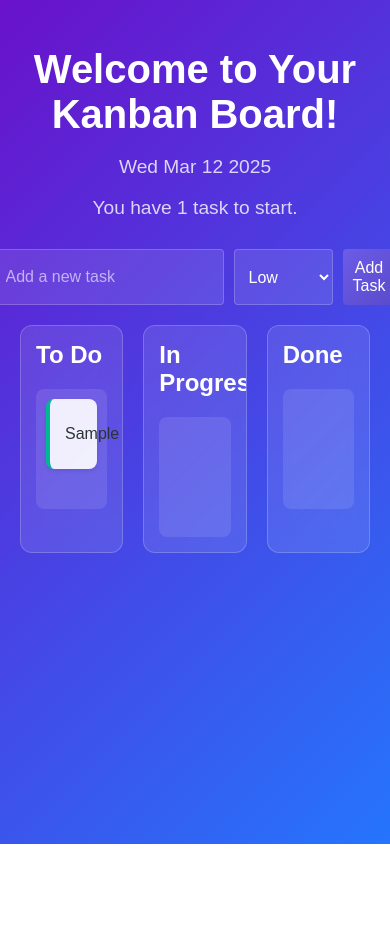
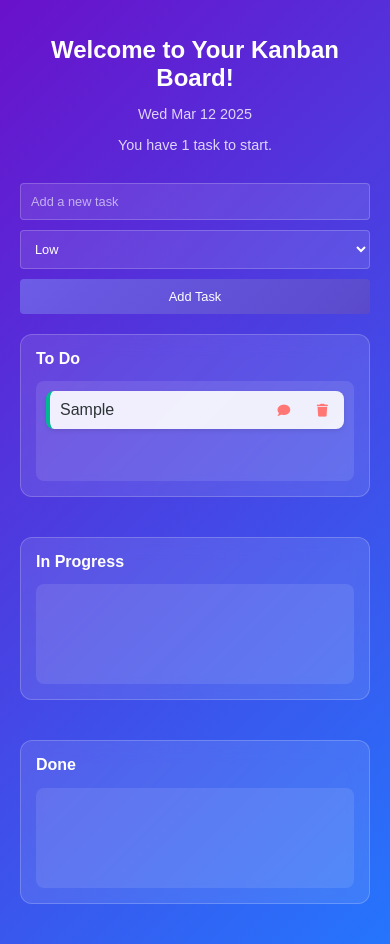
Before and after one commit to ahmad-v0/sc-js-practice-ai01-to-do-app, a plain HTML site: page index.html in a window 390 px wide. Both pictures are taken after typing "Sample" into the empty fields and a click on the button "Add Task". Before the commit the page ends 844 px from the top, so only its background shows below. Drawn offline with nearby package versions, Linux system fonts and the light colour scheme.

Commit message:
Error on full responsiveness resolved width of add new task input box was breaking layout for smaller devices, it is fixed and checked ok

```diff
--- a/styles.css
+++ b/styles.css
@@ -12,6 +12,7 @@ body {
   max-width: 1200px;
   margin: 0 auto;
   padding: 20px;
+  box-sizing: border-box; /* Include padding in width calculation */
 }
 
 .welcome-section {
@@ -21,20 +22,23 @@ body {
 }
 
 .welcome-section h1 {
-  font-size: 2.5rem;
+  font-size: clamp(1.5rem, 4vw, 2.5rem); /* Responsive font size */
   margin-bottom: 10px;
 }
 
 .welcome-section p {
-  font-size: 1.2rem;
+  font-size: clamp(0.9rem, 2vw, 1.2rem); /* Responsive font size */
   color: rgba(255, 255, 255, 0.8);
 }
 
+/* Add Task Section */
 .add-task {
   display: flex;
   gap: 10px;
   margin-bottom: 20px;
   justify-content: center;
+  flex-wrap: wrap; /* Allow wrapping on small screens */
+  align-items: stretch; /* Ensure consistent height for all elements */
 }
 
 .add-task input,
@@ -43,9 +47,13 @@ body {
   padding: 10px;
   border: 1px solid rgba(255, 255, 255, 0.2);
   border-radius: 4px;
-  font-size: 1rem;
+  font-size: clamp(0.8rem, 1.5vw, 1rem); /* Responsive font size */
   background: rgba(255, 255, 255, 0.1);
   color: #fff;
+  flex: 1 1 auto; /* Allow elements to grow and shrink */
+  min-width: 120px; /* Minimum width for small screens */
+  max-width: 100%; /* Prevent overflow */
+  box-sizing: border-box; /* Include padding and borders in width */
 }
 
 .add-task input::placeholder {
@@ -58,17 +66,23 @@ body {
   border: none;
   cursor: pointer;
   transition: background 0.3s ease;
+  flex: 1 1 auto; /* Allow buttons to grow and shrink */
+  min-width: 100px; /* Minimum width for small screens */
+  max-width: 100%; /* Prevent overflow */
+  box-sizing: border-box; /* Include padding and borders in width */
 }
 
 .add-task button:hover {
   background: linear-gradient(135deg, #5a4acb, #6c5ce7);
 }
 
+/* Kanban Board */
 .kanban-board {
   display: flex;
   justify-content: space-between;
   gap: 20px;
   margin-top: 20px;
+  flex-wrap: wrap; /* Stack columns on small screens */
 }
 
 .column {
@@ -77,11 +91,12 @@ body {
   padding: 15px;
   backdrop-filter: blur(10px);
   border: 1px solid rgba(255, 255, 255, 0.2);
-  flex: 1;
+  flex: 1 1 calc(33% - 20px); /* Responsive column width */
   transition: transform 0.2s ease;
   max-height: 60vh;
   overflow-y: auto;
   scrollbar-width: none; /* Hide scrollbar for Firefox */
+  box-sizing: border-box; /* Include padding and borders in width */
 }
 
 .column::-webkit-scrollbar {
@@ -90,7 +105,7 @@ body {
 
 .column h2 {
   margin-top: 0;
-  font-size: 1.5rem;
+  font-size: clamp(1rem, 2vw, 1.5rem); /* Responsive font size */
   color: #fff;
   display: flex;
   align-items: center;
@@ -102,17 +117,18 @@ body {
   padding: 10px;
   background: rgba(255, 255, 255, 0.1);
   border-radius: 8px;
+  box-sizing: border-box; /* Include padding and borders in width */
 }
 
 .task {
   background: rgba(255, 255, 255, 0.9);
-  padding: 15px;
+  padding: clamp(10px, 2vw, 15px); /* Responsive padding */
   margin-bottom: 10px;
   border-radius: 8px;
   box-shadow: 0 2px 4px rgba(0, 0, 0, 0.1);
   cursor: grab;
   transition: transform 0.2s ease;
-  position: relative; /* Ensure proper stacking context */
+  position: relative;
   box-sizing: border-box; /* Include padding and borders in width */
 }
 
@@ -143,39 +159,39 @@ body {
   border: none;
   cursor: pointer;
   color: #ff7675;
-  font-size: 1rem;
+  font-size: clamp(0.8rem, 1.5vw, 1rem); /* Responsive font size */
   margin-left: 10px;
 }
 
 /* Comment Box Styles */
 .task-comments {
   margin-top: 10px;
-  font-size: 0.9rem;
+  font-size: clamp(0.8rem, 1.5vw, 0.9rem); /* Responsive font size */
   color: #333;
   background: #f9f9f9;
   border: 1px solid #ddd;
   border-radius: 8px;
-  padding: 10px;
-  display: none; /* Initially hidden */
-  max-height: 150px; /* Prevent breaking layout */
-  overflow-y: auto; /* Enable scrolling if content overflows */
+  padding: clamp(8px, 1vw, 10px); /* Responsive padding */
+  display: none;
+  max-height: 150px;
+  overflow-y: auto;
   box-sizing: border-box; /* Include padding and borders in width */
-  width: calc(100% - 20px); /* Account for padding */
+  width: calc(100% - 20px);
   margin-left: auto;
   margin-right: auto;
 }
 
 .task-comments.visible {
-  display: block; /* Show when toggled */
+  display: block;
 }
 
 .task-comments textarea {
   width: 100%;
-  padding: 8px;
+  padding: clamp(6px, 1vw, 8px); /* Responsive padding */
   border: 1px solid #ddd;
   border-radius: 4px;
-  resize: none; /* Disable resizing */
-  font-size: 0.9rem;
+  resize: none;
+  font-size: clamp(0.8rem, 1.5vw, 0.9rem); /* Responsive font size */
   margin-bottom: 5px;
   box-sizing: border-box; /* Include padding and borders in width */
 }
@@ -188,11 +204,11 @@ body {
 .task-comments .save-comment,
 .task-comments .edit-comment,
 .task-comments .cancel-comment {
-  padding: 5px 10px;
+  padding: clamp(4px, 1vw, 5px) clamp(8px, 1vw, 10px); /* Responsive padding */
   border: none;
   border-radius: 4px;
   cursor: pointer;
-  font-size: 0.9rem;
+  font-size: clamp(0.8rem, 1.5vw, 0.9rem); /* Responsive font size */
   transition: background 0.2s ease;
 }
 
@@ -227,3 +243,57 @@ body {
   margin-bottom: 10px;
   word-wrap: break-word;
 }
+
+/* Media Queries for Responsiveness */
+@media (max-width: 768px) {
+  .kanban-board {
+    flex-direction: column; /* Stack columns vertically */
+  }
+
+  .column {
+    flex: 1 1 100%; /* Full width for each column */
+    margin-bottom: 20px; /* Add spacing between stacked columns */
+  }
+
+  .welcome-section h1 {
+    font-size: 2rem; /* Smaller font size for medium screens */
+  }
+
+  .welcome-section p {
+    font-size: 1rem; /* Smaller font size for medium screens */
+  }
+
+  .add-task {
+    flex-direction: column; /* Stack inputs and buttons vertically */
+    gap: 10px; /* Add spacing between stacked elements */
+  }
+
+  .add-task input,
+  .add-task select,
+  .add-task button {
+    width: 100%; /* Full width for inputs and buttons */
+    min-width: unset; /* Remove minimum width */
+  }
+}
+
+@media (max-width: 480px) {
+  .welcome-section h1 {
+    font-size: 1.5rem; /* Even smaller font size for small screens */
+  }
+
+  .welcome-section p {
+    font-size: 0.9rem; /* Even smaller font size for small screens */
+  }
+
+  .task {
+    padding: 10px; /* Reduce padding for tasks */
+  }
+
+  .task-header button {
+    font-size: 0.8rem; /* Reduce button font size */
+  }
+
+  .task-comments textarea {
+    font-size: 0.8rem; /* Reduce textarea font size */
+  }
+}
```
